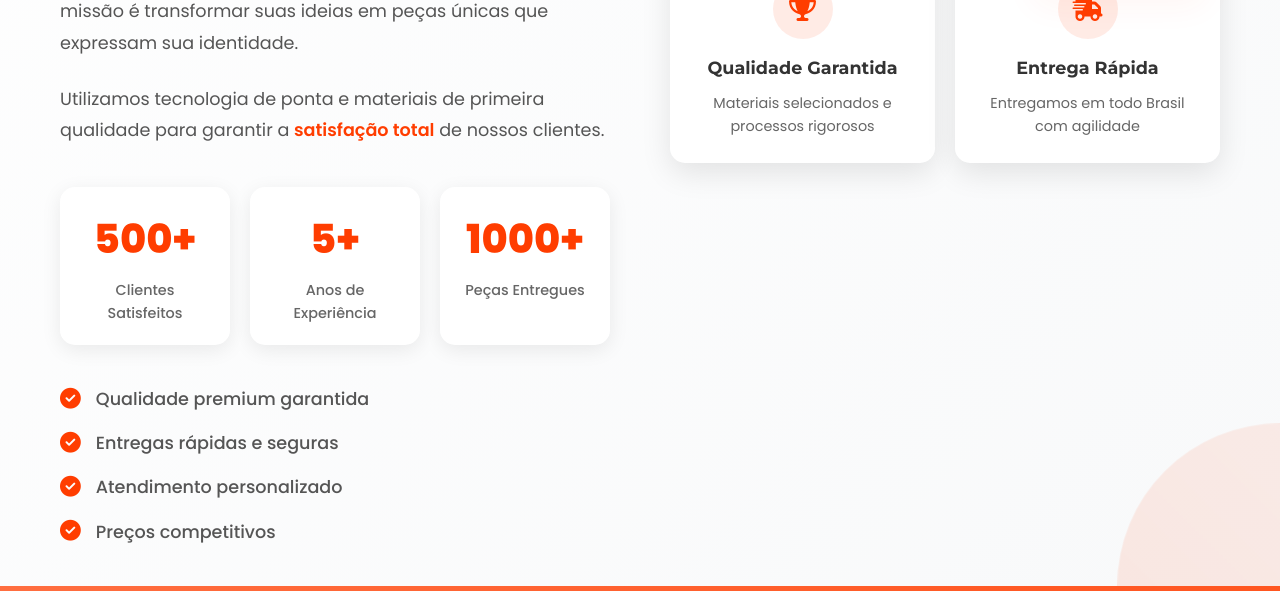
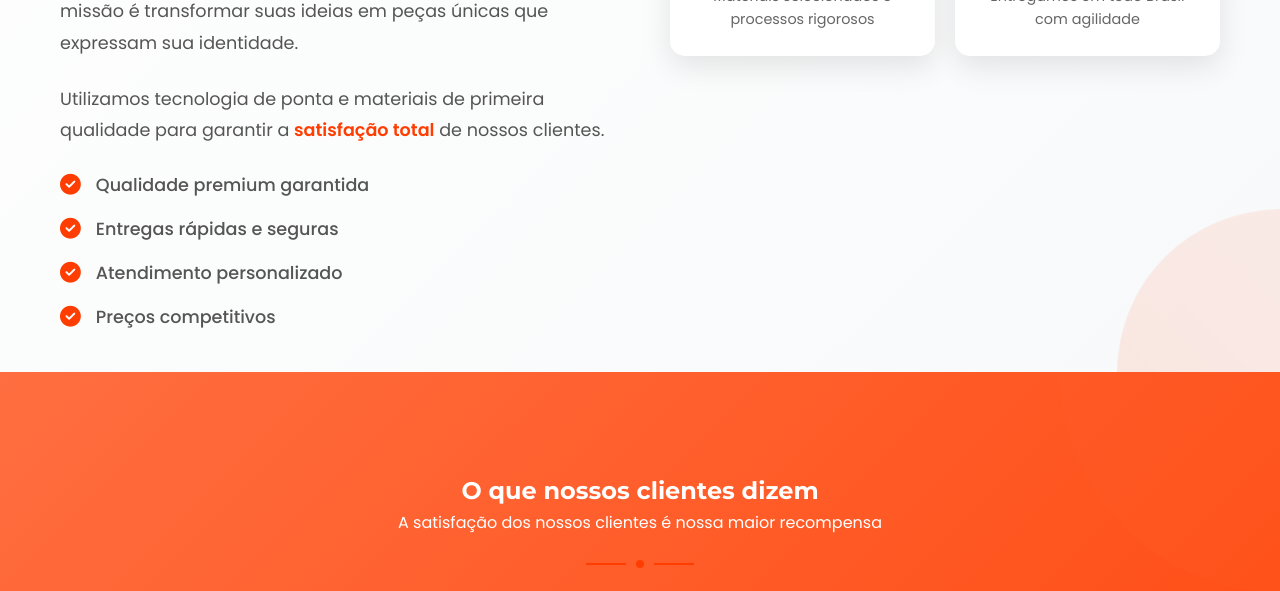
Before and after one commit to RaioneMachado/site-lcgm, a plain HTML site: page index.html in a window 1280 px wide. Shown: the part 2865-3456 px from the top of the page. Drawn offline with Linux system fonts and the light colour scheme.

Commit message:
atualização

```diff
--- a/index.html
+++ b/index.html
@@ -296,20 +296,6 @@
 
                     <p class="sobre-descricao">Utilizamos tecnologia de ponta e materiais de primeira qualidade para garantir a <strong>satisfação total</strong> de nossos clientes.</p>
 
-                    <div class="sobre-stats">
-                        <div class="stat-item">
-                            <div class="stat-number" data-count="500">0</div>
-                            <div class="stat-label">Clientes Satisfeitos</div>
-                        </div>
-                        <div class="stat-item">
-                            <div class="stat-number" data-count="5">0</div>
-                            <div class="stat-label">Anos de Experiência</div>
-                        </div>
-                        <div class="stat-item">
-                            <div class="stat-number" data-count="1000">0</div>
-                            <div class="stat-label">Peças Entregues</div>
-                        </div>
-                    </div>
 
                     <ul class="sobre-lista">
                         <li><i class="fas fa-check-circle"></i> Qualidade premium garantida</li>
```
